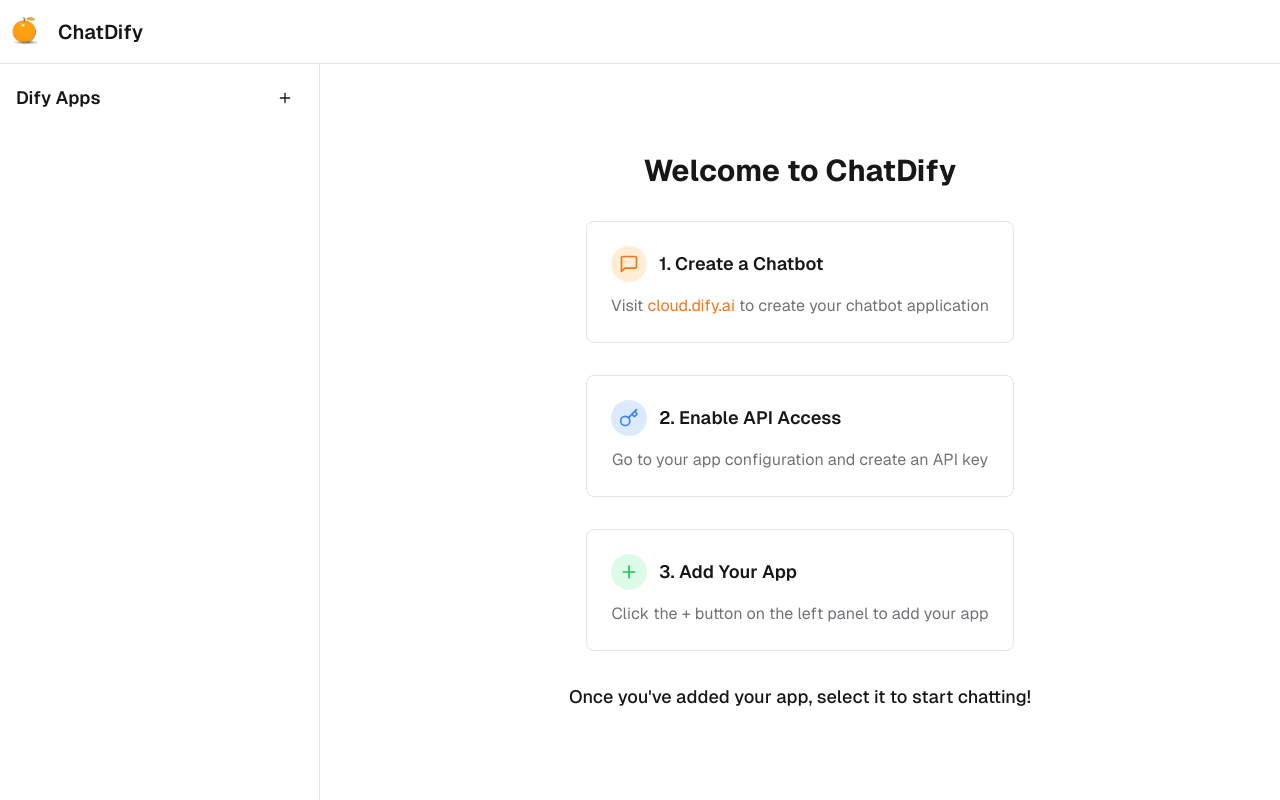
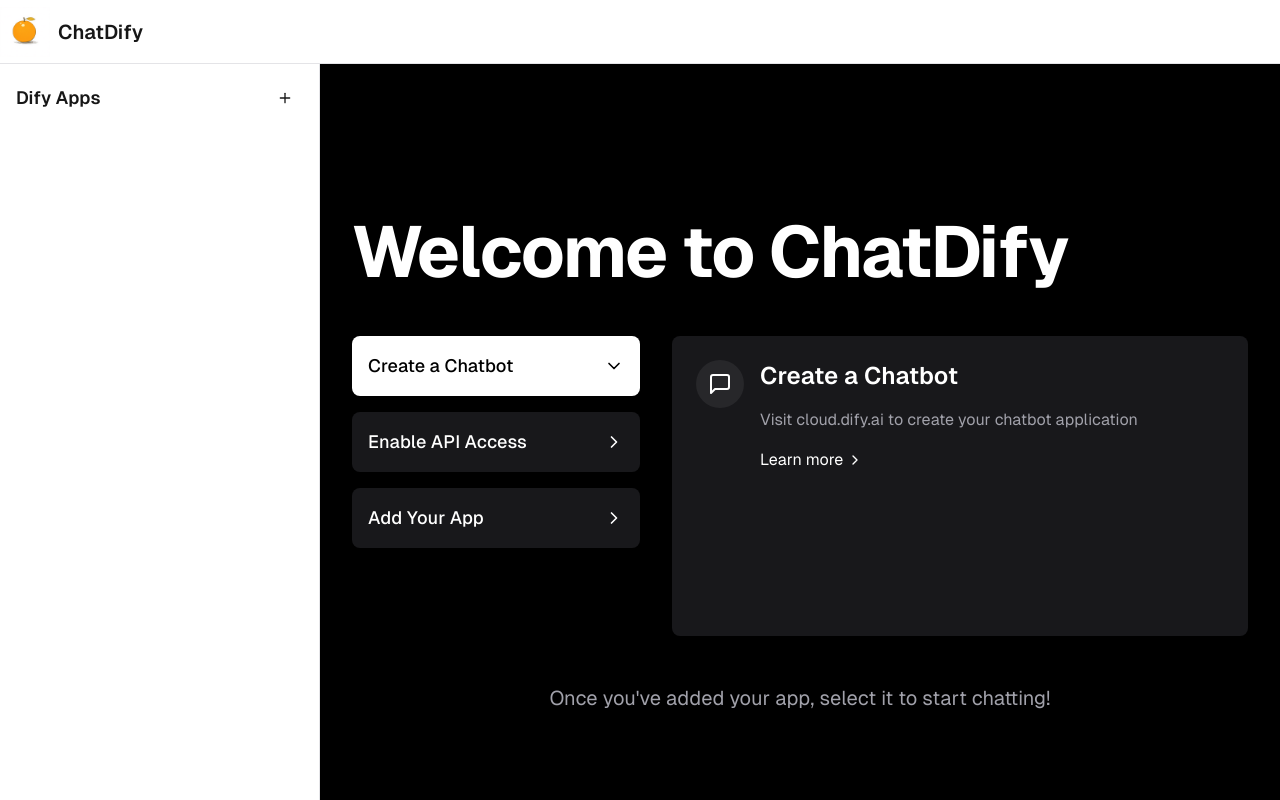
Before and after one commit to sugarforever/chat-dify, a Next.js app: page / in a window 1280 px wide. Built offline with nearby package versions, Linux system fonts and the light colour scheme.

Commit message:
feat: welcome panel UI improvement

```diff
--- a/package.json
+++ b/package.json
@@ -26,7 +26,7 @@
     "@vercel/analytics": "^1.4.1",
     "class-variance-authority": "^0.7.0",
     "clsx": "^2.1.1",
-    "framer-motion": "^11.8.0",
+    "framer-motion": "^11.13.1",
     "lucide-react": "^0.441.0",
     "next": "14.2.12",
     "next-auth": "^4.24.7",
--- a/src/app/page.tsx
+++ b/src/app/page.tsx
@@ -1,13 +1,32 @@
-'use client';
+"use client";
 
-import { useState, useEffect } from 'react';
+import { useState, useEffect } from "react";
 import { Button } from "@/components/ui/button";
 import { Input } from "@/components/ui/input";
 import { ScrollArea } from "@/components/ui/scroll-area";
 import { Avatar, AvatarFallback, AvatarImage } from "@/components/ui/avatar";
-import { MoreVertical, Plus, Send, MessageSquare, Key, Eye, EyeOff, Trash2 } from "lucide-react";
-import { Dialog, DialogContent, DialogHeader, DialogTitle, DialogTrigger, DialogClose } from "@/components/ui/dialog"
-import { MessageDisplay } from "@/components/MessageDisplay"
+import {
+  MoreVertical,
+  Plus,
+  Send,
+  MessageSquare,
+  Key,
+  Eye,
+  EyeOff,
+  Trash2,
+  ChevronRight,
+} from "lucide-react";
+import {
+  Dialog,
+  DialogContent,
+  DialogHeader,
+  DialogTitle,
+  DialogTrigger,
+  DialogClose,
+} from "@/components/ui/dialog";
+import { MessageDisplay } from "@/components/MessageDisplay";
+import { motion, AnimatePresence } from "framer-motion";
+import React from "react";
 
 interface Message {
   id: string;
@@ -40,17 +59,36 @@
   conversation_id?: string;
 }
 
+const steps = [
+  {
+    icon: MessageSquare,
+    title: "Create a Chatbot",
+    description: "Visit cloud.dify.ai to create your chatbot application",
+    link: "https://cloud.dify.ai",
+  },
+  {
+    icon: Key,
+    title: "Enable API Access",
+    description: "Go to your app configuration and create an API key",
+  },
+  {
+    icon: Plus,
+    title: "Add Your App",
+    description: "Click the + button on the left panel to add your app",
+  },
+];
+
 export default function Home() {
   const [apps, setApps] = useState<App[]>([]);
   const [selectedApp, setSelectedApp] = useState<App | null>(null);
-  const [newAppName, setNewAppName] = useState('');
-  const [newApiKey, setNewApiKey] = useState('');
-  const [newMessage, setNewMessage] = useState('');
-  const [newAppType, setNewAppType] = useState('chatbot');
+  const [newAppName, setNewAppName] = useState("");
+  const [newApiKey, setNewApiKey] = useState("");
+  const [newMessage, setNewMessage] = useState("");
+  const [newAppType, setNewAppType] = useState("chatbot");
   const [showApiKey, setShowApiKey] = useState(false);
 
   useEffect(() => {
-    const savedApps = localStorage.getItem('difyApps');
+    const savedApps = localStorage.getItem("difyApps");
     if (savedApps) {
       setApps(JSON.parse(savedApps));
     }
@@ -58,30 +96,36 @@
 
   useEffect(() => {
     if (apps.length > 0) {
-      localStorage.setItem('difyApps', JSON.stringify(apps));
+      localStorage.setItem("difyApps", JSON.stringify(apps));
     }
   }, [apps]);
 
   const handleAddApp = () => {
     if (newAppName && newApiKey) {
-      const newApps = [...apps, {
+      const newApps = [
+        ...apps,
+        {
           name: newAppName,
           apiKey: newApiKey,
           type: newAppType,
           messages: [
             {
-            id: '1',
-            content: 'Hello! How can I help you today?',
-            sender: 'Assistant',
-            timestamp: new Date().toLocaleTimeString([], { hour: '2-digit', minute: '2-digit' }),
-          }
-        ]
-      }];
+              id: "1",
+              content: "Hello! How can I help you today?",
+              sender: "Assistant",
+              timestamp: new Date().toLocaleTimeString([], {
+                hour: "2-digit",
+                minute: "2-digit",
+              }),
+            },
+          ],
+        },
+      ];
       setApps(newApps);
-      localStorage.setItem('difyApps', JSON.stringify(newApps));
-      setNewApiKey('');
-      setNewAppName('');
-      setNewAppType('chatbot');
+      localStorage.setItem("difyApps", JSON.stringify(newApps));
+      setNewApiKey("");
+      setNewAppName("");
+      setNewAppType("chatbot");
     }
   };
 
@@ -91,15 +135,18 @@
     const userMessage = {
       id: Date.now().toString(),
       content: newMessage,
-      sender: 'User',
-      timestamp: new Date().toLocaleTimeString([], { hour: '2-digit', minute: '2-digit' }),
+      sender: "User",
+      timestamp: new Date().toLocaleTimeString([], {
+        hour: "2-digit",
+        minute: "2-digit",
+      }),
     };
 
-    const updatedApps = apps.map(app => {
+    const updatedApps = apps.map((app) => {
       if (app.name === selectedApp.name) {
         const updatedApp = {
           ...app,
-          messages: [...(app.messages || []), userMessage]
+          messages: [...(app.messages || []), userMessage],
         };
         setSelectedApp(updatedApp);
         return updatedApp;
@@ -108,21 +155,21 @@
     });
 
     setApps(updatedApps);
-    setNewMessage('');
+    setNewMessage("");
 
     try {
-      const response = await fetch('https://api.dify.ai/v1/chat-messages', {
-        method: 'POST',
+      const response = await fetch("https://api.dify.ai/v1/chat-messages", {
+        method: "POST",
         headers: {
-          'Authorization': `Bearer ${selectedApp.apiKey}`,
-          'Content-Type': 'application/json',
+          Authorization: `Bearer ${selectedApp.apiKey}`,
+          "Content-Type": "application/json",
         },
         body: JSON.stringify({
           inputs: {},
           query: newMessage,
-          response_mode: 'streaming',
-          conversation_id: selectedApp.conversation_id || '',
-          user: 'user-123',
+          response_mode: "streaming",
+          conversation_id: selectedApp.conversation_id || "",
+          user: "user-123",
         }),
       });
 
@@ -131,10 +178,13 @@
 
       const assistantMessage = {
         id: Date.now().toString(),
-        content: '',
-        sender: 'Assistant',
-        timestamp: new Date().toLocaleTimeString([], { hour: '2-digit', minute: '2-digit' }),
-        conversation_id: '',
+        content: "",
+        sender: "Assistant",
+        timestamp: new Date().toLocaleTimeString([], {
+          hour: "2-digit",
+          minute: "2-digit",
+        }),
+        conversation_id: "",
       };
 
       while (true) {
@@ -142,24 +192,27 @@
         if (done) break;
 
         const chunk = new TextDecoder().decode(value);
-        const lines = chunk.split('\n');
+        const lines = chunk.split("\n");
 
         for (const line of lines) {
           console.log(line);
-          if (line.startsWith('data: ')) {
+          if (line.startsWith("data: ")) {
             const data: DifyResponse = JSON.parse(line.slice(6));
 
-            if (data.event === 'error') {
+            if (data.event === "error") {
               const errorMessage = {
                 id: Date.now().toString(),
-                content: `Error: ${data.message || 'An error occurred'}`,
-                sender: 'Assistant',
-                timestamp: new Date().toLocaleTimeString([], { hour: '2-digit', minute: '2-digit' }),
+                content: `Error: ${data.message || "An error occurred"}`,
+                sender: "Assistant",
+                timestamp: new Date().toLocaleTimeString([], {
+                  hour: "2-digit",
+                  minute: "2-digit",
+                }),
                 conversation_id: data.conversation_id,
               };
 
-              setApps(prevApps => {
-                const newApps = prevApps.map(app => {
+              setApps((prevApps) => {
+                const newApps = prevApps.map((app) => {
                   if (app.name === selectedApp.name) {
                     const updatedApp = {
                       ...app,
@@ -176,17 +229,17 @@
 
               reader.cancel();
               break;
-            } else if (data.event === 'message') {
-              assistantMessage.content += data.answer || '';
-              assistantMessage.conversation_id = data.conversation_id || '';
+            } else if (data.event === "message") {
+              assistantMessage.content += data.answer || "";
+              assistantMessage.conversation_id = data.conversation_id || "";
 
-              setApps(prevApps => {
-                const newApps = prevApps.map(app => {
+              setApps((prevApps) => {
+                const newApps = prevApps.map((app) => {
                   if (app.name === selectedApp.name) {
                     const messages = [...(app.messages || [])];
                     const lastMessage = messages[messages.length - 1];
 
-                    if (lastMessage.sender === 'Assistant') {
+                    if (lastMessage.sender === "Assistant") {
                       messages[messages.length - 1] = assistantMessage;
                     } else {
                       messages.push(assistantMessage);
@@ -209,52 +262,97 @@
         }
       }
     } catch (error) {
-      console.error('Error sending message:', error);
+      console.error("Error sending message:", error);
     }
   };
 
-  const GuideContent = () => (
-    <div className="flex flex-col items-center justify-center h-full w-full mx-auto text-center px-4">
-      <h2 className="text-3xl font-bold mb-8">
+  const GuideContent = () => {
+    const [activeStep, setActiveStep] = useState(0)
+
+    return (
+      <div className="min-h-screen bg-black text-white flex items-center justify-center p-4">
+        <div className="w-full max-w-4xl">
+          <motion.h1
+            className="text-5xl md:text-7xl font-bold mb-12 tracking-tight"
+            initial={{ opacity: 0, y: -20 }}
+            animate={{ opacity: 1, y: 0 }}
+            transition={{ duration: 0.8, ease: "easeOut" }}
+          >
             Welcome to ChatDify
-      </h2>
-      <div className="space-y-8">
-        <div className="p-6 rounded-lg border bg-card hover:shadow-md transition-shadow">
-          <div className="flex items-center gap-3 mb-3">
-            <div className="p-2 rounded-full bg-orange-100 dark:bg-orange-900">
-              <MessageSquare className="h-5 w-5 text-orange-500" />
+          </motion.h1>
+
+          <div className="grid md:grid-cols-[1fr,2fr] gap-8">
+            <div className="space-y-4">
+              {steps.map((step, index) => (
+                <motion.button
+                  key={step.title}
+                  className={`w-full text-left p-4 rounded-lg transition-colors duration-300 ${
+                    index === activeStep ? 'bg-white text-black' : 'bg-zinc-900 hover:bg-zinc-800'
+                  }`}
+                  onClick={() => setActiveStep(index)}
+                  initial={{ opacity: 0, x: -20 }}
+                  animate={{ opacity: 1, x: 0 }}
+                  transition={{ delay: index * 0.1, duration: 0.5 }}
+                >
+                  <div className="flex items-center justify-between">
+                    <span className="text-lg font-medium">{step.title}</span>
+                    <ChevronRight className={`w-5 h-5 transition-transform duration-300 ${
+                      index === activeStep ? 'rotate-90' : ''
+                    }`} />
                   </div>
-            <h3 className="font-semibold text-lg">1. Create a Chatbot</h3>
-          </div>
-          <p className="text-muted-foreground">Visit <a href="https://cloud.dify.ai" className="text-orange-500 hover:underline" target="_blank" rel="noopener">cloud.dify.ai</a> to create your chatbot application</p>
+                </motion.button>
+              ))}
             </div>
 
-        <div className="p-6 rounded-lg border bg-card hover:shadow-md transition-shadow">
-          <div className="flex items-center gap-3 mb-3">
-            <div className="p-2 rounded-full bg-blue-100 dark:bg-blue-900">
-              <Key className="h-5 w-5 text-blue-500" />
+            <div className="relative h-[300px] bg-zinc-900 rounded-lg p-6 overflow-hidden">
+              <AnimatePresence mode="wait">
+                <motion.div
+                  key={activeStep}
+                  initial={{ opacity: 0, y: 20 }}
+                  animate={{ opacity: 1, y: 0 }}
+                  exit={{ opacity: 0, y: -20 }}
+                  transition={{ duration: 0.5 }}
+                  className="absolute inset-6"
+                >
+                  <div className="flex items-start gap-4">
+                    <div className="p-3 rounded-full bg-zinc-800">
+                      {steps[activeStep].icon && React.createElement(steps[activeStep].icon, { className: "w-6 h-6" })}
                     </div>
-            <h3 className="font-semibold text-lg">2. Enable API Access</h3>
+                    <div>
+                      <h2 className="text-2xl font-semibold mb-4">{steps[activeStep].title}</h2>
+                      <p className="text-zinc-400 mb-4">{steps[activeStep].description}</p>
+                      {steps[activeStep].link && (
+                        <a
+                          href={steps[activeStep].link}
+                          target="_blank"
+                          rel="noopener noreferrer"
+                          className="inline-flex items-center text-white hover:underline"
+                        >
+                          Learn more
+                          <ChevronRight className="w-4 h-4 ml-1" />
+                        </a>
+                      )}
                     </div>
-          <p className="text-muted-foreground">Go to your app configuration and create an API key</p>
                   </div>
-
-        <div className="p-6 rounded-lg border bg-card hover:shadow-md transition-shadow">
-          <div className="flex items-center gap-3 mb-3">
-            <div className="p-2 rounded-full bg-green-100 dark:bg-green-900">
-              <Plus className="h-5 w-5 text-green-500" />
-            </div>
-            <h3 className="font-semibold text-lg">3. Add Your App</h3>
-          </div>
-          <p className="text-muted-foreground">Click the + button on the left panel to add your app</p>
+                </motion.div>
+              </AnimatePresence>
             </div>
           </div>
 
-      <p className="mt-8 text-lg font-medium text-foreground">
-        Once you&apos;ve added your app, select it to start chatting!
+          <motion.div
+            className="mt-12 text-center"
+            initial={{ opacity: 0 }}
+            animate={{ opacity: 1 }}
+            transition={{ delay: 0.5, duration: 0.5 }}
+          >
+            <p className="text-xl text-zinc-400">
+              Once you've added your app, select it to start chatting!
             </p>
+          </motion.div>
         </div>
-  );
+      </div>
+    )
+  }
 
   return (
     <div className="flex h-full">
@@ -276,8 +374,12 @@
                       <Plus className="h-5 w-5" />
                     </div>
                     <div>
-                      <DialogTitle className="text-xl font-semibold">Add New App</DialogTitle>
-                      <p className="text-sm text-muted-foreground">Add attributes and manage access</p>
+                      <DialogTitle className="text-xl font-semibold">
+                        Add New App
+                      </DialogTitle>
+                      <p className="text-sm text-muted-foreground">
+                        Add attributes and manage access
+                      </p>
                     </div>
                   </div>
                 </DialogHeader>
@@ -300,7 +402,8 @@
                         autoCorrect="off"
                       />
                       <p className="text-xs text-muted-foreground">
-                        This is a local name to help you identify your Dify app. It can be different from your Dify app name
+                        This is a local name to help you identify your Dify app.
+                        It can be different from your Dify app name
                       </p>
                     </div>
 
@@ -379,16 +482,14 @@
                 <div
                   key={index}
                   className={`group flex items-center justify-between px-3 py-2 rounded-md cursor-pointer transition-colors hover:bg-muted/50 ${
-                    selectedApp?.name === app.name ? 'bg-muted' : ''
+                    selectedApp?.name === app.name ? "bg-muted" : ""
                   }`}
                 >
-                  <div
-                    className="flex-1"
-                    onClick={() => setSelectedApp(app)}
-                  >
+                  <div className="flex-1" onClick={() => setSelectedApp(app)}>
                     <div className="font-medium">{app.name}</div>
                     <div className="text-sm text-muted-foreground">
-                      API Key: {app.apiKey.slice(0, 2)}•••••{app.apiKey.slice(-2)}
+                      API Key: {app.apiKey.slice(0, 2)}•••••
+                      {app.apiKey.slice(-2)}
                     </div>
                   </div>
                   <Button
@@ -397,14 +498,19 @@
                     className="opacity-0 group-hover:opacity-100 transition-opacity"
                     onClick={(e) => {
                       e.stopPropagation();
-                      const confirmed = window.confirm(`Are you sure you want to delete ${app.name}?`);
+                      const confirmed = window.confirm(
+                        `Are you sure you want to delete ${app.name}?`
+                      );
                       if (confirmed) {
-                        const newApps = apps.filter(a => a.name !== app.name);
+                        const newApps = apps.filter((a) => a.name !== app.name);
                         setApps(newApps);
                         if (selectedApp?.name === app.name) {
                           setSelectedApp(null);
                         }
-                        localStorage.setItem('difyApps', JSON.stringify(newApps));
+                        localStorage.setItem(
+                          "difyApps",
+                          JSON.stringify(newApps)
+                        );
                       }
                     }}
                   >
@@ -422,7 +528,9 @@
         {selectedApp ? (
           <>
             <div className="border-b p-4 flex justify-between items-center">
-              <h2 className="text-xl font-semibold">Chat with {selectedApp.name}</h2>
+              <h2 className="text-xl font-semibold">
+                Chat with {selectedApp.name}
+              </h2>
               <Button variant="ghost" size="icon">
                 <MoreVertical className="h-5 w-5" />
               </Button>
@@ -435,10 +543,10 @@
                     {index === 0 && (
                       <div className="text-center">
                         <span className="text-sm text-muted-foreground bg-muted px-2 py-1 rounded-md">
-                          {new Date().toLocaleDateString('en-US', {
-                            weekday: 'long',
-                            month: 'long',
-                            day: 'numeric'
+                          {new Date().toLocaleDateString("en-US", {
+                            weekday: "long",
+                            month: "long",
+                            day: "numeric",
                           })}
                         </span>
                       </div>
@@ -447,13 +555,17 @@
                       <Avatar>
                         <AvatarImage src={message.avatar} />
                         <AvatarFallback>
-                          {message.sender === 'Assistant' ? selectedApp.name[0] : 'U'}
+                          {message.sender === "Assistant"
+                            ? selectedApp.name[0]
+                            : "U"}
                         </AvatarFallback>
                       </Avatar>
                       <div className="flex-1">
                         <div className="flex items-center gap-2">
                           <span className="font-medium">{message.sender}</span>
-                          <span className="text-sm text-muted-foreground">{message.timestamp}</span>
+                          <span className="text-sm text-muted-foreground">
+                            {message.timestamp}
+                          </span>
                         </div>
                         <MessageDisplay content={message.content} />
                       </div>
@@ -472,7 +584,7 @@
                   placeholder="Message"
                   value={newMessage}
                   onChange={(e) => setNewMessage(e.target.value)}
-                  onKeyDown={(e) => e.key === 'Enter' && handleSendMessage()}
+                  onKeyDown={(e) => e.key === "Enter" && handleSendMessage()}
                   className="flex-1"
                   autoComplete="new-password"
                   spellCheck="false"
```
Also changed, not shown: 1 other file (tests, documents, lock files or other folders). Lines whose indentation alone changed are shown as unchanged.
